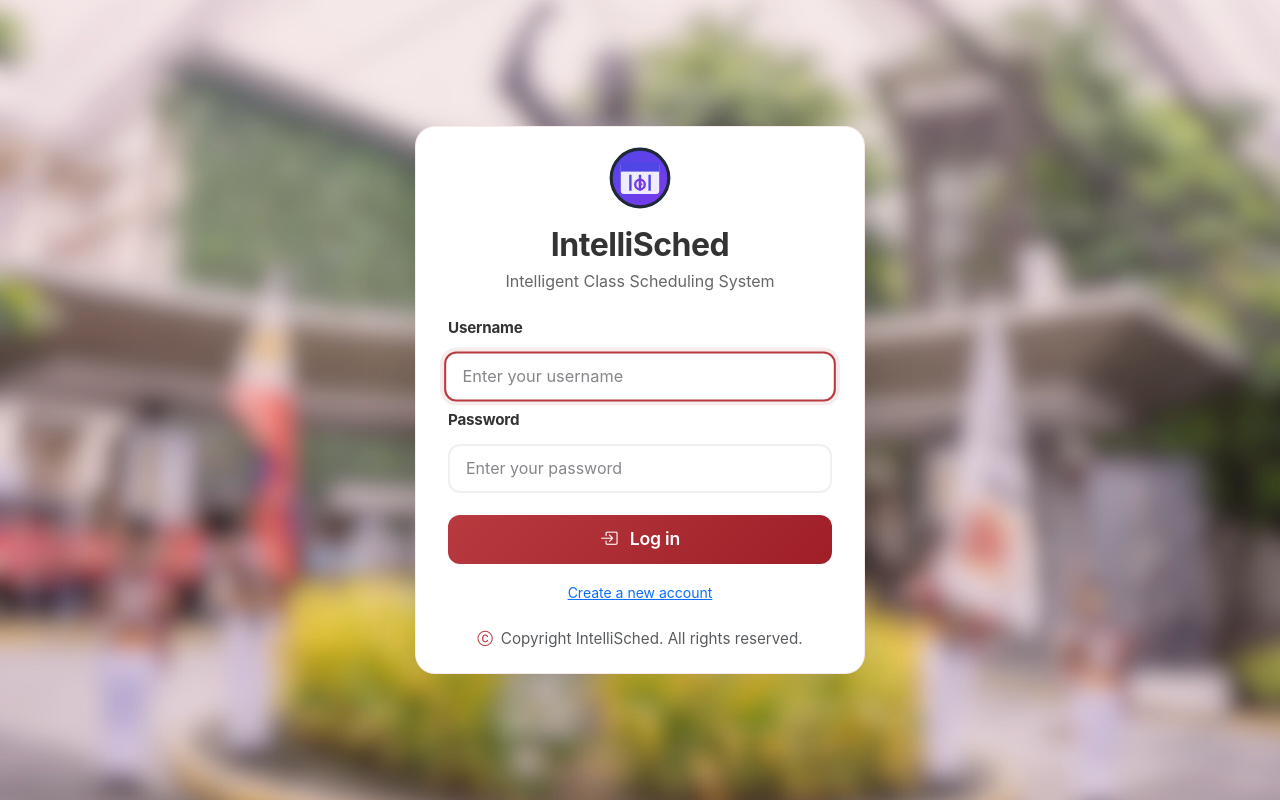
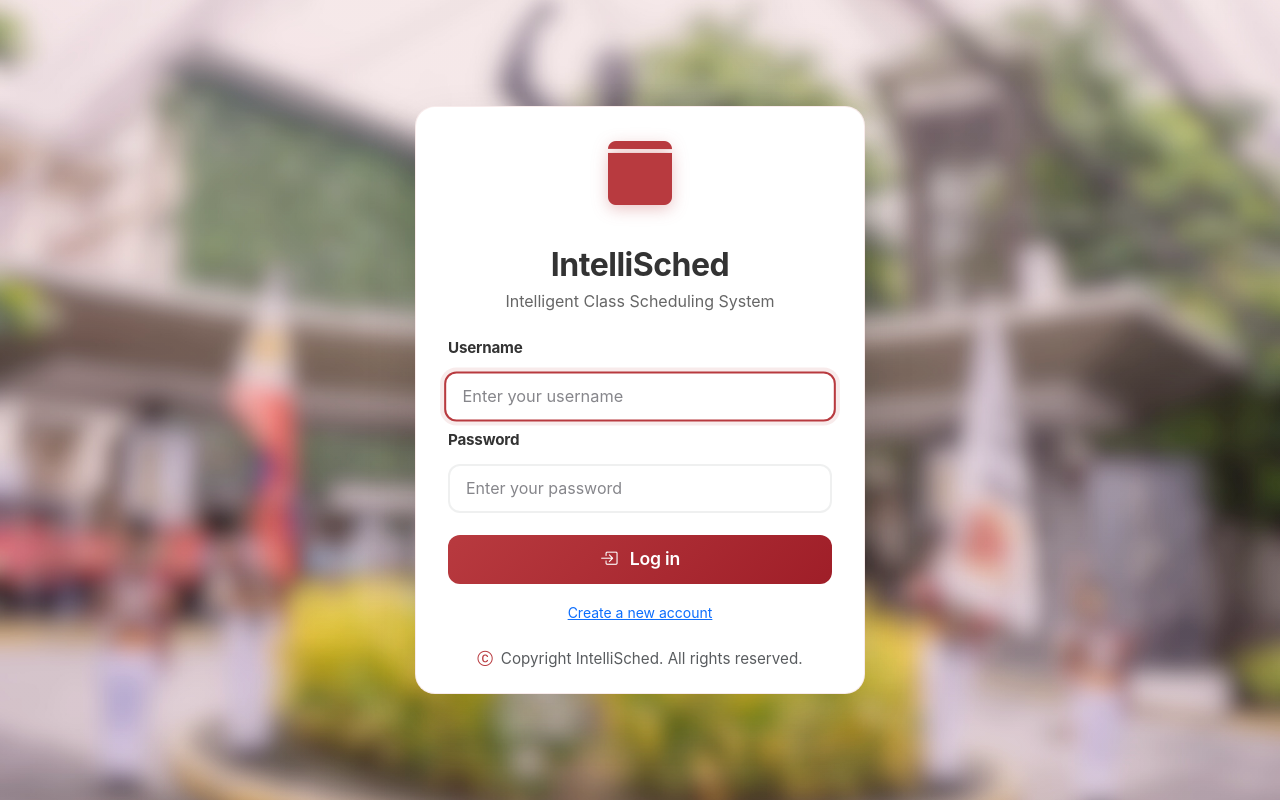
Before and after one commit to Khukuu/intellisched_capstone, a plain HTML site: page static/login.html in a window 1280 px wide. Drawn offline with nearby package versions, Linux system fonts and the light colour scheme.

Commit message:
Revert logo changes and restore original icons

```diff
--- a/static/login.html
+++ b/static/login.html
@@ -259,7 +259,7 @@
 <body>
   <div class="login-container">
     <div class="logo">
-      <img src="/static/logo.svg" alt="IntelliSched Logo" width="64" height="64" style="margin-bottom: 1rem;">
+      <i class="bi bi-calendar3-fill"></i>
       <h1>IntelliSched</h1>
       <p>Intelligent Class Scheduling System</p>
     </div>
```
Also changed, not shown: static/index.html (+1 -1 lines), static/logo.svg (deleted).
